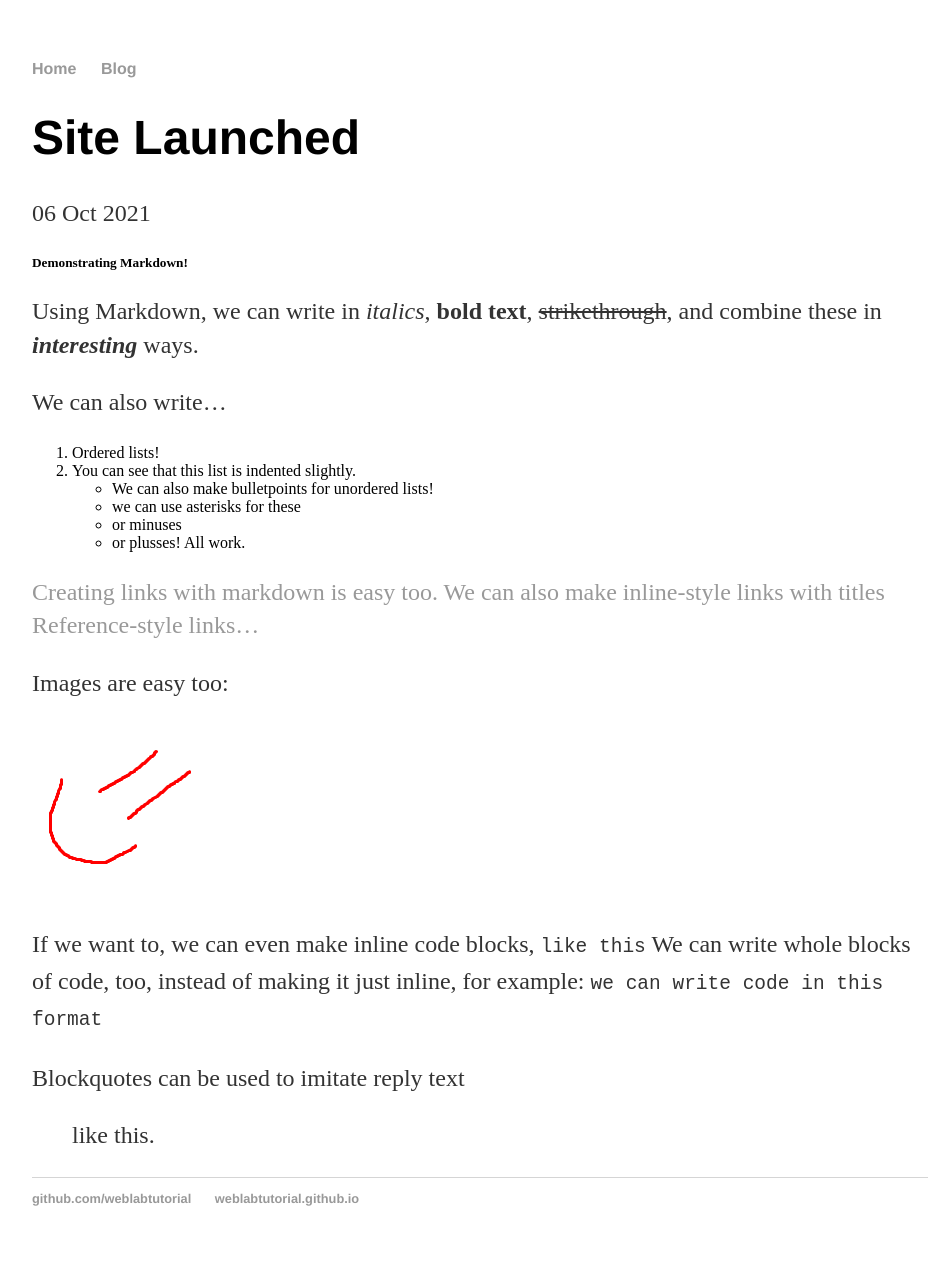
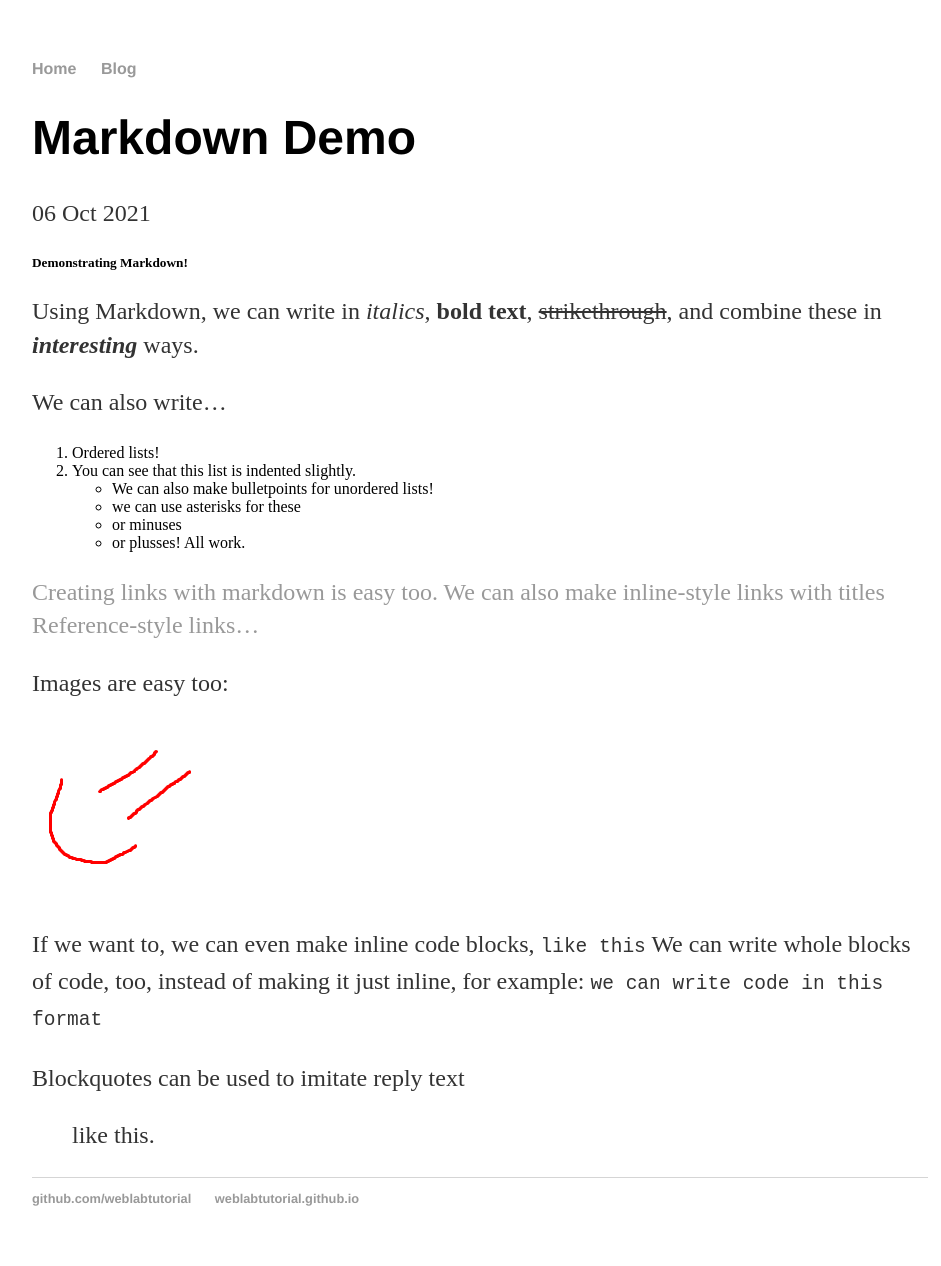
Before and after one commit to Hercynia/Hercynia.github.io, a Jekyll site: the page built from _posts/2021-10-06-Markdown-Demo.md, in a window 1280 px wide. Shown: the whole page, without its empty margins (160-1101 px from the left). Built offline with Jekyll 4.4.1, drawn with Linux system fonts in a browser that asks for light colours.

Commit message:
Update 2021-10-06-Markdown-Demo.md

```diff
--- a/_posts/2021-10-06-Markdown-Demo.md
+++ b/_posts/2021-10-06-Markdown-Demo.md
@@ -1,6 +1,6 @@
 ---
 layout: post
-title: "Site Launched"
+title: "Markdown Demo"
 date: 2021-10-06
 ---
 
```
